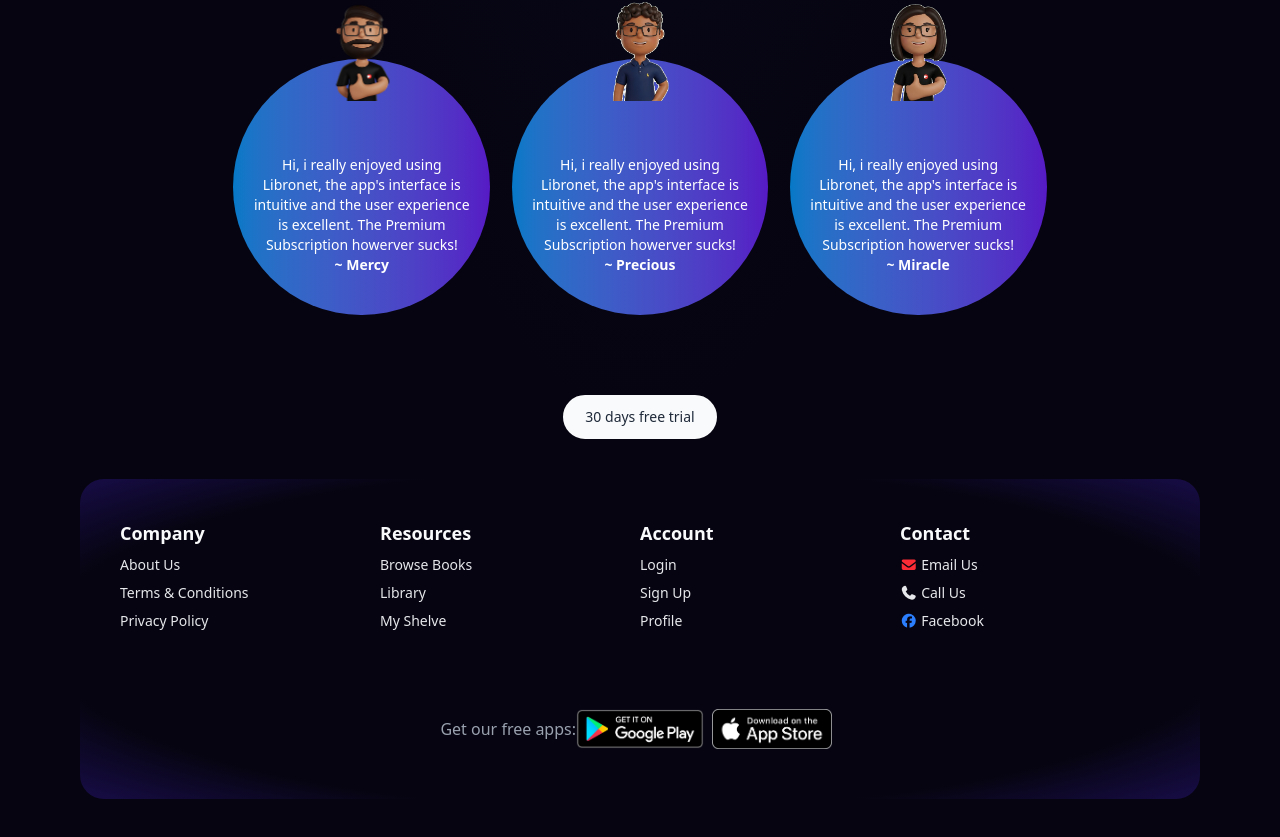
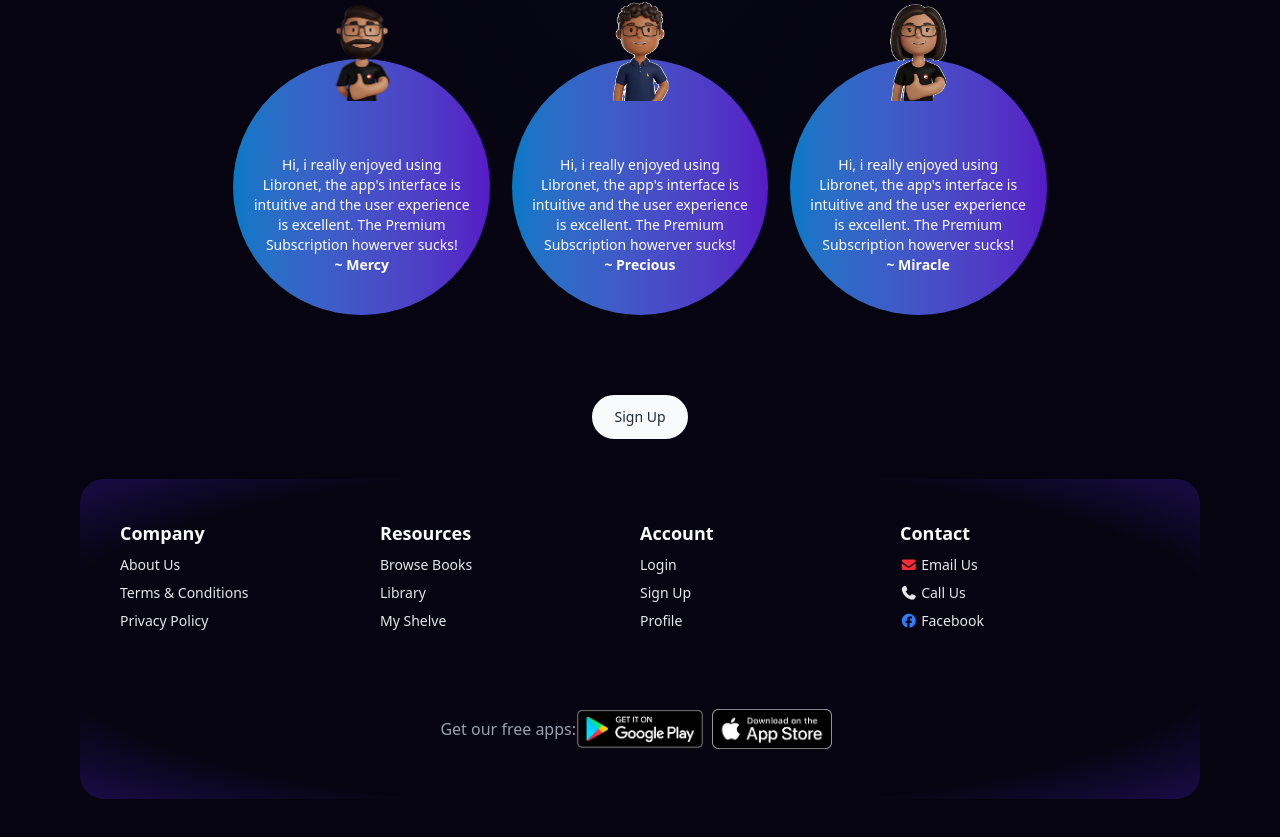
Before and after one commit to zimcodes1/E-Library, a React (Vite) app in the folder client/: page / in a window 1280 px wide. Shown: the part 3321-4158 px from the top of the page. Built offline with nearby package versions, Linux system fonts and the light colour scheme; no server answers.

Commit message:
minor changes

```diff
--- a/client/src/components/TopMenu.tsx
+++ b/client/src/components/TopMenu.tsx
@@ -25,8 +25,8 @@ function TopMenu() {
             <span className="relative hidden max-sm:flex">
                 <i onClick={() => { (activeState == 'hidden') ? setActiveState('max-sm:flex') : setActiveState('hidden') }} className="fa fa-bars text-gray-50 hidden text-2xl cursor-pointer"></i>
                 <div className={`${activeState} flex-col overflow-hidden w-25 h-fit rounded-2xl bg-[#31303e] border border-gray-700 absolute top-7 right-0`}>
-                    <span className="flex w-full h-10 justify-start items-center hover:bg-[#413f52]"><Link to="/" className="text-gray-300 text-sm p-2 mx-2">Home</Link></span>
-                    <span className="flex w-full h-10 justify-start items-center hover:bg-[#413f52]"><Link to="#" className="text-gray-300 text-sm p-2 mx-2">Search</Link></span>
+                    <span className="flex w-full h-10 justify-start items-center hover:bg-[#413f52]"><Link to="/home" className="text-gray-300 text-sm p-2 mx-2">Home</Link></span>
+                    <span className="flex w-full h-10 justify-start items-center hover:bg-[#413f52]"><Link to="/search" className="text-gray-300 text-sm p-2 mx-2">Search</Link></span>
                     <span className="flex w-full h-10 justify-start items-center hover:bg-[#413f52]"><Link to="/about" className="text-gray-300 text-sm p-2 mx-2">About</Link></span>
                     <span className="flex w-full h-10 justify-start items-center hover:bg-[#413f52]"><Link to="/login" className="text-gray-300 text-sm p-2 mx-2">Sign In</Link></span>
                 </div>
--- a/client/src/pages/LandingPage.tsx
+++ b/client/src/pages/LandingPage.tsx
@@ -10,6 +10,7 @@ import NewTitles from "../components/landing_page/NewTitles";
 import Reading from "../components/landing_page/Reading";
 import ReadAnywhere from "../components/landing_page/ReadAnywhere";
 import Preloader from "../components/ui/Preloader";
+import { Link } from "react-router-dom";
 
 function LandingPage() {
     const [loading, setLoading] = useState(true);
@@ -41,7 +42,9 @@ function LandingPage() {
                 <Reviews></Reviews>
                 {/* Call to Action Section */}
                 <span className="flex mt-20 max-sm:mt-5">
-                    <Button text='30 days free trial' styles="mx-auto mb-10"></Button>
+                    <Link to="/signup"  className="mx-auto mb-10">
+                        <Button text='Sign Up'></Button>
+                    </Link>
                 </span>
 
             {/* Footer Section */}
```
